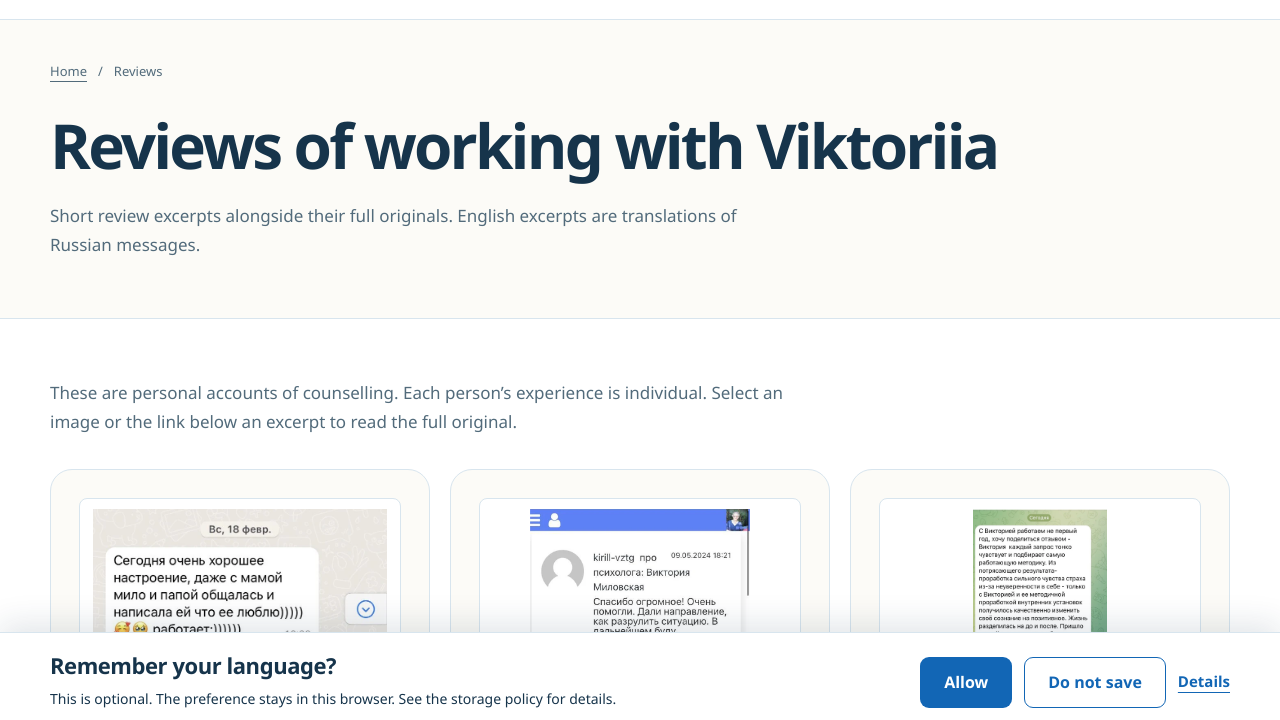
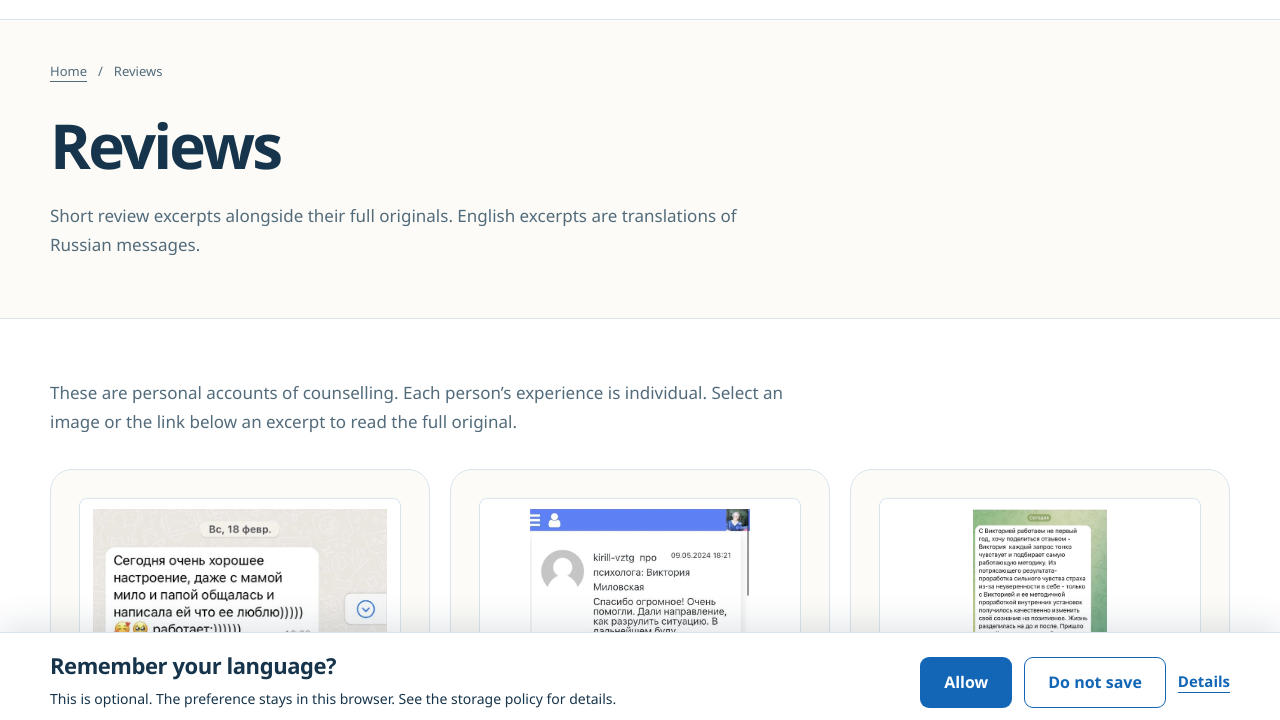
Before and after one commit to psy-victoria/psy-victoria.help, a plain HTML site: page reviews.html in a window 1280 px wide. Shown: the part 69-789 px from the top of the page. Drawn offline with Linux system fonts and the light colour scheme.

Commit message:
Update reviews.html

```diff
--- a/reviews.html
+++ b/reviews.html
@@ -67,7 +67,9 @@
             <span aria-hidden="true">/</span>
             <span data-ru="Отзывы" data-en="Reviews">Отзывы</span>
           </nav>
-          <h1 data-ru="Отзывы о работе с Викторией" data-en="Reviews of working with Viktoriia">Отзывы о работе с Викторией</h1>
+          <h1 data-ru="Отзывы" data-en="Reviews
+">Reviews
+</h1>
           <p class="page-lead" data-ru="Короткие фрагменты отзывов и полные оригиналы. Английские фрагменты - перевод русских сообщений." data-en="Short review excerpts alongside their full originals. English excerpts are translations of Russian messages.">Короткие фрагменты отзывов и полные оригиналы. Английские фрагменты - перевод русских сообщений.</p>
         </div>
       </section>
```
